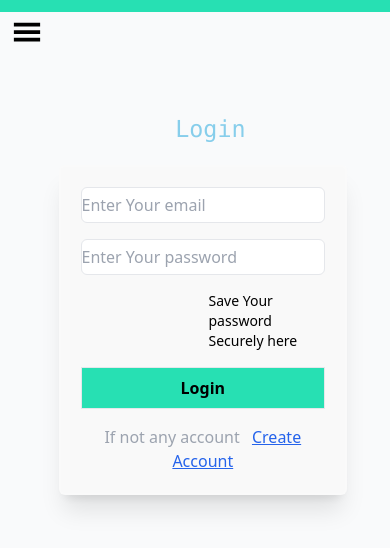
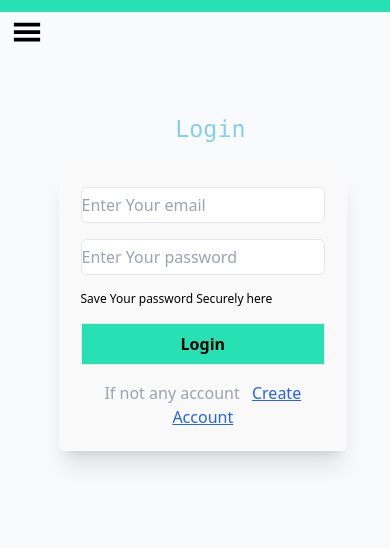
Before and after one commit to sourabh789-oss/NexaMart, a React (Vite) app in the folder shopify/Frontend/: page /Login in a window 390 px wide. Shown: the top 548 px of the page. Built offline with nearby package versions, Linux system fonts and the light colour scheme.

Commit message:
styling update

```diff
--- a/shopify/Frontend/src/Pages/Login.jsx
+++ b/shopify/Frontend/src/Pages/Login.jsx
@@ -89,9 +89,9 @@ async  function loggedin(e){
             }} type="text" name="youremail" className=' border outline-none focus:border-[1.9px]  focus:border-blue-500 h-9 rounded-md placeholder:text-base  text-xl  ' id="youremail" placeholder='Enter Your email' />
             <input value={password} onChange={(e) => {
                 setPassword(e.target.value)
-            }} type="password" name='yourpassword' className='border focus:border-[1.9px] focus:border-blue-500  outline-none h-9   placeholder:text-base  text-xl  rounded-md' id='yourpassword' placeholder='Enter Your password' />
+            }} type="password" name='yourpassword' className='border focus:border-[1.9px] focus:border-blue-500  outline-none h-9   placeholder:text-base  md:text-xl  rounded-md' id='yourpassword' placeholder='Enter Your password' />
 
-              <a href='https://password-manager-modified.onrender.com' className='ml-32 text-sm font-medium dark:text-[#27E0B3] transition-all hover:underline hover:decoration-slate-600' target='blank' >Save Your password Securely here</a>
+              <a href='https://password-manager-modified.onrender.com' className='md:ml-32 text-xs md:text-sm font-medium dark:text-[#27E0B3] transition-all hover:underline hover:decoration-blue-600' target='blank' >Save Your password Securely here</a>
                <button className='border px-4 py-2 font-bold  bg-[#27E0B3]'>Login</button>
                <span className='text-center text-gray-400  dark:text-white'>If not any account <Link className='ml-2 underline decoration-blue-600 text-blue-600' to={'/Create'}>Create Account</Link></span>
           </form>
```
